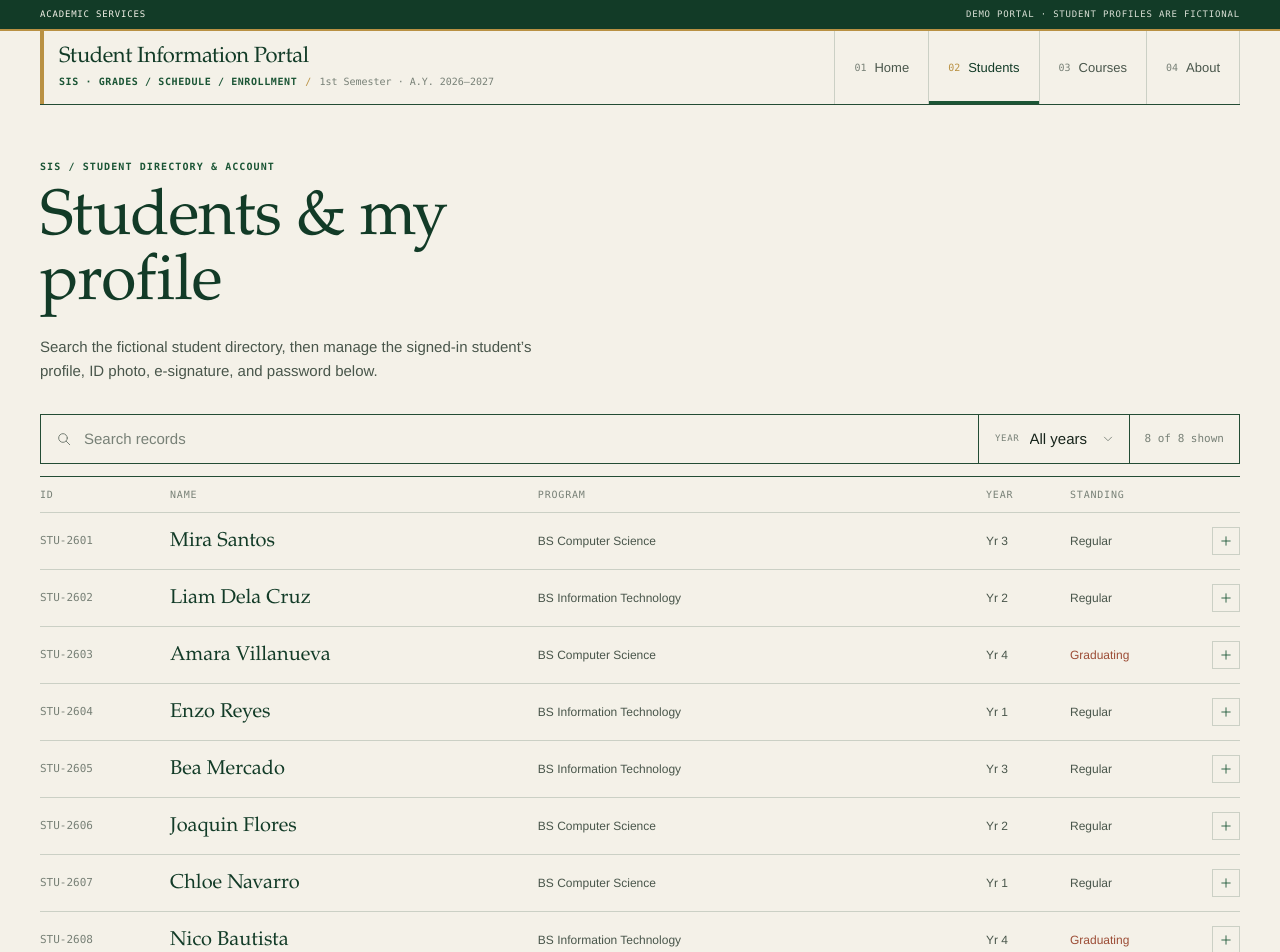
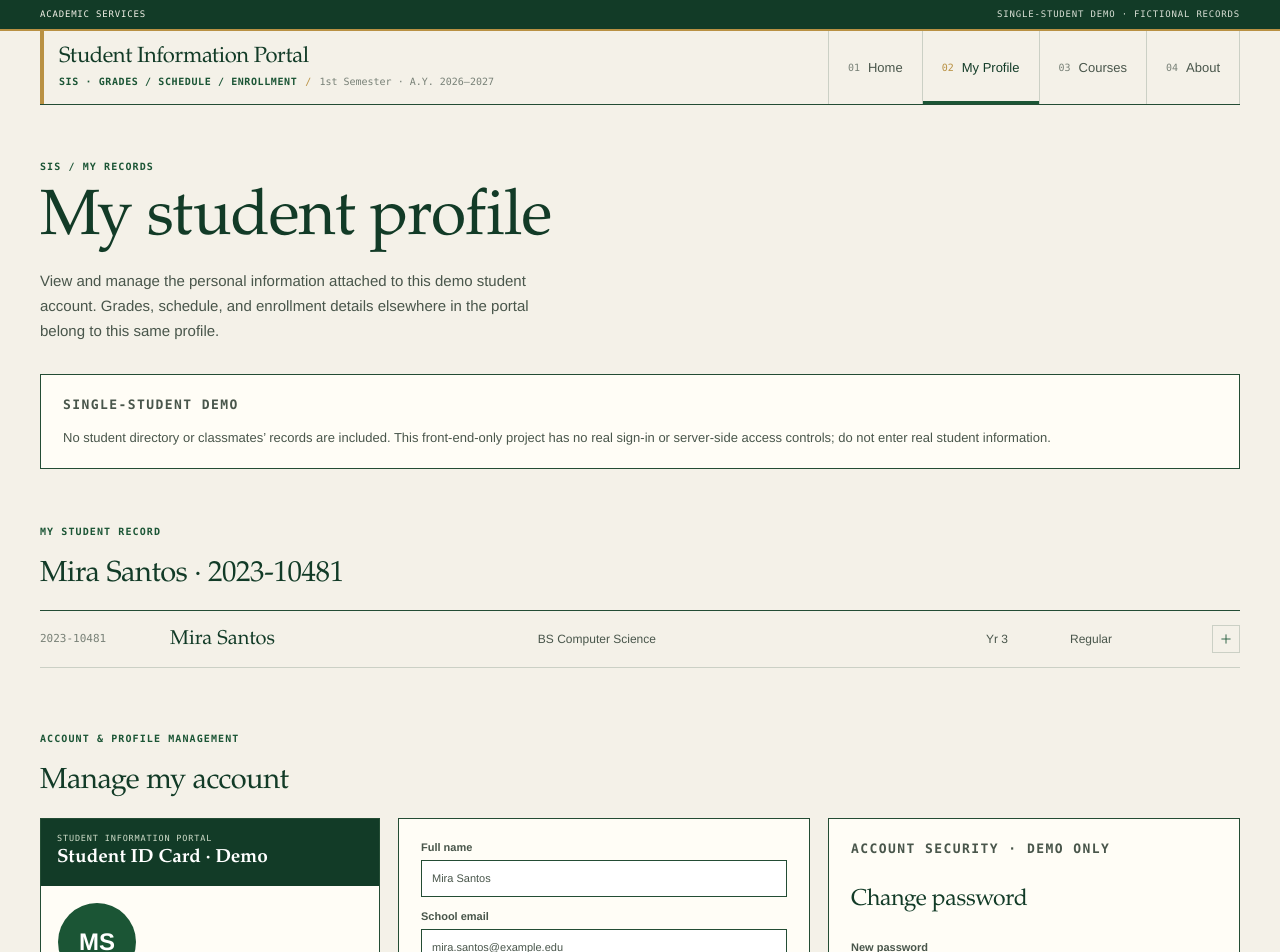
Before and after one commit to aleksisong-ax/DCIT26-Lab2, a React (Vite) app: page /students in a window 1280 px wide. Shown: the top 952 px of the page. Built offline with nearby package versions, Linux system fonts and the light colour scheme.

Commit message:
fix: scope portal to a single student record

```diff
--- a/src/App.jsx
+++ b/src/App.jsx
@@ -20,17 +20,17 @@ function Footer() {
       <div className="container footer-grid">
         <div>
           <p className="footer-title">Student Information Portal</p>
-          <p className="footer-note">A centralized demo portal for grades, schedules, enrollment, and profile management. Student profiles, grades, and schedules are fictional; CEIT entries are a partial reference.</p>
+          <p className="footer-note">A front-end demo for one fictional student’s grades, schedule, enrollment, and profile. It contains no classmates’ records and has no real authentication or server-side privacy controls; do not enter real student data. CEIT entries are a partial reference.</p>
         </div>
         <nav className="footer-nav" aria-label="Footer navigation">
-          <Link to="/students">Students</Link>
+          <Link to="/students">My Profile</Link>
           <Link to="/courses">Courses</Link>
           <Link to="/about">About</Link>
           <a href="/portal-html.html">HTML-only version</a>
         </nav>
         <div className="footer-meta">
           <span>{term.label}</span>
-          <span>FICTIONAL SAMPLE DATA · NOT AN OFFICIAL PORTAL</span>
+          <span>ONE FICTIONAL STUDENT · NO AUTHENTICATION · NOT OFFICIAL</span>
         </div>
       </div>
     </footer>
--- a/src/components/Navbar.jsx
+++ b/src/components/Navbar.jsx
@@ -5,7 +5,7 @@ import { term } from '../data.js';
 
 const links = [
   { label: 'Home', to: '/', end: true },
-  { label: 'Students', to: '/students' },
+  { label: 'My Profile', to: '/students' },
   { label: 'Courses', to: '/courses' },
   { label: 'About', to: '/about' },
 ];
@@ -21,7 +21,7 @@ export default function Navbar() {
       <div className="utility-band">
         <div className="container utility-inner">
           <span>ACADEMIC SERVICES</span>
-          <span>DEMO PORTAL · STUDENT PROFILES ARE FICTIONAL</span>
+          <span>SINGLE-STUDENT DEMO · FICTIONAL RECORDS</span>
         </div>
       </div>
       <div className="container nav-shell">
--- a/src/data.js
+++ b/src/data.js
@@ -139,129 +139,24 @@ export const referenceSources = [
   },
 ];
 
-export const students = [
-  {
-    id: 'STU-2601',
-    name: 'Mira Santos',
-    program: 'BS Computer Science',
-    year: 3,
-    yearLabel: '3rd year',
-    email: 'mira.santos@example.edu',
-    campus: 'Main',
-    adviser: 'Prof. Camille Tan',
-    units: 21,
-    standing: 'Regular',
-    bio: 'Peer mentor for the first-year programming lab. Capstone track: web accessibility tooling.',
-    interests: ['UI design', 'React', 'Mentoring'],
-  },
-  {
-    id: 'STU-2602',
-    name: 'Liam Dela Cruz',
-    program: 'BS Information Technology',
-    year: 2,
-    yearLabel: '2nd year',
-    email: 'liam.delacruz@example.edu',
-    campus: 'Main',
-    adviser: 'Prof. Miguel Flores',
-    units: 18,
-    standing: 'Regular',
-    bio: 'Student assistant at the registrar’s records desk, Tue–Thu afternoons.',
-    interests: ['Databases', 'Figma', 'Volunteering'],
-  },
-  {
-    id: 'STU-2603',
-    name: 'Amara Villanueva',
-    program: 'BS Computer Science',
-    year: 4,
-    yearLabel: '4th year',
-    email: 'amara.villanueva@example.edu',
-    campus: 'Annex B',
-    adviser: 'Prof. Rafael Lim',
-    units: 15,
-    standing: 'Graduating',
-    bio: 'Thesis: bias audits for small classification models. Expected to graduate June 2027.',
-    interests: ['Machine learning', 'Research', 'Chess'],
-  },
-  {
-    id: 'STU-2604',
-    name: 'Enzo Reyes',
-    program: 'BS Information Technology',
-    year: 1,
-    yearLabel: '1st year',
-    email: 'enzo.reyes@example.edu',
-    campus: 'Main',
-    adviser: 'Prof. Ana Rivera',
-    units: 24,
-    standing: 'Regular',
-    bio: 'Entered 1S 2026–27. Member of the robotics interest group.',
-    interests: ['Python', 'Robotics', 'Basketball'],
-  },
-  {
-    id: 'STU-2605',
-    name: 'Bea Mercado',
-    program: 'BS Information Technology',
-    year: 3,
-    yearLabel: '3rd year',
-    email: 'bea.mercado@example.edu',
-    campus: 'Annex A',
-    adviser: 'Prof. Sofia Mendoza',
-    units: 18,
-    standing: 'Regular',
-    bio: 'Editor of the department newsletter. Interested in service design and accessible forms.',
-    interests: ['Service design', 'Accessibility', 'Writing'],
-  },
-  {
-    id: 'STU-2606',
-    name: 'Joaquin Flores',
-    program: 'BS Computer Science',
-    year: 2,
-    yearLabel: '2nd year',
-    email: 'joaquin.flores@example.edu',
-    campus: 'Main',
-    adviser: 'Prof. Rafael Lim',
-    units: 21,
-    standing: 'Regular',
-    bio: 'Maintains the student-run timetable script used by the CS block sections.',
-    interests: ['Algorithms', 'Open source', 'Music'],
-  },
-  {
-    id: 'STU-2607',
-    name: 'Chloe Navarro',
-    program: 'BS Computer Science',
-    year: 1,
-    yearLabel: '1st year',
-    email: 'chloe.navarro@example.edu',
-    campus: 'Main',
-    adviser: 'Prof. Ana Rivera',
-    units: 24,
-    standing: 'Regular',
-    bio: 'Entered 1S 2026–27. Scholarship: Academic Merit (Tier 2).',
-    interests: ['Game development', 'Illustration', 'Statistics'],
-  },
-  {
-    id: 'STU-2608',
-    name: 'Nico Bautista',
-    program: 'BS Information Technology',
-    year: 4,
-    yearLabel: '4th year',
-    email: 'nico.bautista@example.edu',
-    campus: 'Annex B',
-    adviser: 'Prof. Miguel Flores',
-    units: 12,
-    standing: 'Graduating',
-    bio: 'On internship with the campus IT office; completing final 12 units.',
-    interests: ['Networks', 'Cybersecurity', 'Photography'],
-  },
-];
-
-/* ---- SIS demo data: the signed-in student, grades, schedule & enrollment ---- */
+/* ---- SIS demo data: one student's own grades, schedule & enrollment ---- */
 export const MAX_UNITS = 24;
 
+// Single fictional profile for this front-end demonstration. No classmates are bundled.
 export const portalStudent = {
-  ...students[0],
+  id: '2023-10481',
   studentNo: '2023-10481',
+  name: 'Mira Santos',
+  program: 'BS Computer Science',
+  year: 3,
+  yearLabel: '3rd year',
   section: 'BSCS 3-2',
+  email: 'mira.santos@example.edu',
   mobile: '0917 214 8890',
+  campus: 'Main Campus',
+  adviser: 'Prof. Camille Tan',
+  standing: 'Regular',
+  units: 21,
   address: 'Blk 4 Lot 12, Dasmariñas, Cavite',
   guardian: 'Rosa Santos — 0918 552 0147',
   completedUnits: 86,
--- a/src/pages/About.jsx
+++ b/src/pages/About.jsx
@@ -8,7 +8,7 @@ const FEATURES = [
   { title: 'Grades & Academic Records', body: 'View midterm and final grades, semester GWA, transcript summaries, and evaluation results — on the Dashboard’s grades section.' },
   { title: 'Class Schedules', body: 'Check enrolled subjects, days and time, room assignments, and instructor details in a weekly timetable on the Courses page.' },
   { title: 'Enrollment & Registration', body: 'Handle online subject selection with a live 24-unit counter, registration steps, and add/drop requests with an adviser-approval log.' },
-  { title: 'Account & Profile Management', body: 'Update personal information, change your password, upload a student ID photo, and save an e-signature on the Students page.' },
+  { title: 'My Account & Profile', body: 'Review and edit the signed-in demo student’s personal information, ID photo, e-signature, and password check on the My Profile page. No classmates’ profiles are included.' },
 ];
 
 export default function About() {
@@ -105,7 +105,7 @@ git push -u origin no-style`}</pre>
             </li>
           ))}
         </ul>
-        <p className="source-disclaimer">Student profiles, grades, and schedules are fictional demo data. Subject-code entries are a partial reference and do not imply a subject is offered in a particular term.</p>
+        <p className="source-disclaimer">This build contains one fictional student profile and that student’s demo grades, schedule, and enrollment only; it has no directory or classmates’ records. It is front-end-only and does not provide authentication or enforce privacy. Never enter real student data. Subject-code entries are a partial reference and do not imply a subject is offered in a particular term.</p>
       </section>
     </div>
   );
--- a/src/pages/Home.jsx
+++ b/src/pages/Home.jsx
@@ -30,7 +30,7 @@ export default function Home() {
             <a className="button" href="#grades">View my grades <Icon name="arrowRight" size={14} /></a>
             <Link className="link-plain" to="/courses">Manage enrollment <Icon name="arrowUpRight" size={13} /></Link>
           </div>
-          <p className="portal-disclosure"><strong>DEMO ACCOUNT</strong><span>{portalStudent.studentNo} · {portalStudent.program} · {portalStudent.section}. Names, grades, and schedules are fictional sample data.</span></p>
+          <p className="portal-disclosure"><strong>SINGLE-STUDENT DEMO ACCOUNT</strong><span>{portalStudent.studentNo} · {portalStudent.program} · {portalStudent.section}. Only one fictional student record is included. This front-end demo has no real authentication or server-side access controls.</span></p>
         </div>
         <aside className="sis-adviser-card" aria-label="Student summary">
           <span>ACADEMIC ADVISER</span>
@@ -55,7 +55,7 @@ export default function Home() {
         <SectionHeading number="01" title="Grades & academic records" description="Midterm and final grades as posted by instructors. Switch semesters to view earlier evaluation results."
           action={<div className="sis-tabs" role="tablist">{gradeBook.map((book, index) => (<button key={book.sem} type="button" className={index === semIndex ? 'is-selected' : ''} onClick={() => setSemIndex(index)}>{book.sem}</button>))}</div>} />
         <GradeTable rows={rows} />
-        <p className="footnote">Semester GWA: <strong>{fmt(gwa)}</strong> · PH scale 1.00 (highest) to 5.00, passing at 3.00. Final rating is the rounded average of midterm and final grades. Demo grades only — see the Courses page for enrollment and the Students page for profile management.</p>
+        <p className="footnote">Semester GWA: <strong>{fmt(gwa)}</strong> · PH scale 1.00 (highest) to 5.00, passing at 3.00. Final rating is the rounded average of midterm and final grades. Demo grades only — see Courses for enrollment and My Profile for account management.</p>
       </section>
 
       <section className="container section-block">
--- a/src/pages/NotFound.jsx
+++ b/src/pages/NotFound.jsx
@@ -6,7 +6,7 @@ export default function NotFound() {
     <section className="container page-head not-found">
       <p className="kicker">Error 404</p>
       <h1>No page at this address.</h1>
-      <p className="page-standfirst">The portal has four pages: Home, Students, Courses, and About. Check the address or start from the front page.</p>
+      <p className="page-standfirst">The portal has four pages: Home, My Profile, Courses, and About. Check the address or start from the front page.</p>
       <Link className="button" to="/">Front page <Icon name="arrowRight" size={14} /></Link>
     </section>
   );
--- a/src/pages/Students.jsx
+++ b/src/pages/Students.jsx
@@ -1,25 +1,17 @@
-import { useMemo, useRef, useState } from 'react';
-import Icon from '../components/Icon.jsx';
+import { useRef, useState } from 'react';
 import StudentCard from '../components/StudentCard.jsx';
-import { portalStudent, students } from '../data.js';
+import { portalStudent } from '../data.js';
 
-const yearOptions = [
-  { value: 'all', label: 'All years' },
-  { value: '1', label: '1st year' },
-  { value: '2', label: '2nd year' },
-  { value: '3', label: '3rd year' },
-  { value: '4', label: '4th year' },
-];
 const initials = (name) => name.split(' ').map((word) => word[0]).slice(0, 2).join('').toUpperCase();
 
-// Students page = directory + account & profile management for the signed-in student.
+// The /students route is the current student's own profile, never a directory.
 export default function Students() {
-  const [query, setQuery] = useState('');
-  const [year, setYear] = useState('all');
-
   const [profile, setProfile] = useState({
-    name: portalStudent.name, email: portalStudent.email, mobile: portalStudent.mobile,
-    address: portalStudent.address, guardian: portalStudent.guardian,
+    name: portalStudent.name,
+    email: portalStudent.email,
+    mobile: portalStudent.mobile,
+    address: portalStudent.address,
+    guardian: portalStudent.guardian,
   });
   const [photo, setPhoto] = useState(null);
   const [signature, setSignature] = useState(null);
@@ -29,16 +21,6 @@ export default function Students() {
   const [pwMessage, setPwMessage] = useState('');
   const canvasRef = useRef(null);
   const drawing = useRef(false);
-
-  const filtered = useMemo(() => {
-    const q = query.trim().toLowerCase();
-    return students.filter((student) => {
-      const matchesYear = year === 'all' || String(student.year) === year;
-      const text = [student.name, student.program, student.yearLabel, student.id, student.adviser, student.campus, ...student.interests].join(' ').toLowerCase();
-      return matchesYear && (!q || text.includes(q));
-    });
-  }, [query, year]);
-  const clear = () => { setQuery(''); setYear('all'); };
 
   const onPhoto = (event) => {
     const file = event.target.files && event.target.files[0];
@@ -52,71 +34,79 @@ export default function Students() {
     const point = event.touches ? event.touches[0] : event;
     return { x: (point.clientX - rect.left) * (canvasRef.current.width / rect.width), y: (point.clientY - rect.top) * (canvasRef.current.height / rect.height) };
   };
-  const drawStart = (event) => { drawing.current = true; const ctx = canvasRef.current.getContext('2d'); const p = canvasPos(event); ctx.beginPath(); ctx.moveTo(p.x, p.y); event.preventDefault(); };
-  const drawMove = (event) => { if (!drawing.current) return; const ctx = canvasRef.current.getContext('2d'); const p = canvasPos(event); ctx.lineWidth = 2.2; ctx.lineCap = 'round'; ctx.strokeStyle = '#17241b'; ctx.lineTo(p.x, p.y); ctx.stroke(); event.preventDefault(); };
+  const drawStart = (event) => {
+    drawing.current = true;
+    const ctx = canvasRef.current.getContext('2d');
+    const point = canvasPos(event);
+    ctx.beginPath();
+    ctx.moveTo(point.x, point.y);
+    event.preventDefault();
+  };
+  const drawMove = (event) => {
+    if (!drawing.current) return;
+    const ctx = canvasRef.current.getContext('2d');
+    const point = canvasPos(event);
+    ctx.lineWidth = 2.2;
+    ctx.lineCap = 'round';
+    ctx.strokeStyle = '#17241b';
+    ctx.lineTo(point.x, point.y);
+    ctx.stroke();
+    event.preventDefault();
+  };
   const drawEnd = () => { drawing.current = false; };
   const saveProfile = (event) => {
     event.preventDefault();
     if (canvasRef.current) setSignature(canvasRef.current.toDataURL('image/png'));
-    setSaved(`Profile saved for ${profile.name}. ID photo and e-signature ${photo ? 'are' : 'will be'} attached to the student ID record. (Demo — saved in this page only.)`);
+    setSaved(`Profile saved for ${profile.name}. This front-end demo keeps the change in this page only.`);
   };
   const changePassword = (event) => {
     event.preventDefault();
-    setPwMessage(password.length >= 8 && password === confirm ? 'Password updated. Use it on your next sign-in. (Demo only.)' : 'Passwords must match and be at least 8 characters.');
+    setPwMessage(password.length >= 8 && password === confirm
+      ? 'Password check passed in this demo only. No password was stored or sent.'
+      : 'Passwords must match and be at least 8 characters.');
     if (password.length >= 8 && password === confirm) { setPassword(''); setConfirm(''); }
   };
   const pwScore = [password.length >= 8, /[A-Z]/.test(password) && /[a-z]/.test(password), /\d/.test(password), /[^A-Za-z0-9]/.test(password)].filter(Boolean).length;
+  const displayStudent = { ...portalStudent, ...profile };
 
   return (
     <div className="page">
       <header className="container page-head">
-        <p className="kicker">SIS / student directory & account</p>
-        <h1>Students & my profile</h1>
-        <p className="page-standfirst">Search the fictional student directory, then manage the signed-in student’s profile, ID photo, e-signature, and password below.</p>
+        <p className="kicker">SIS / my records</p>
+        <h1>My student profile</h1>
+        <p className="page-standfirst">View and manage the personal information attached to this demo student account. Grades, schedule, and enrollment details elsewhere in the portal belong to this same profile.</p>
       </header>
 
-      <section className="container">
-        <div className="toolbar">
-          <label className="search-field">
-            <Icon name="search" size={16} /><span className="visually-hidden">Search students</span>
-            <input type="search" placeholder="Search records" value={query} onChange={(event) => setQuery(event.target.value)} />
-            {query && <button className="clear-search" type="button" onClick={() => setQuery('')} aria-label="Clear search"><Icon name="close" size={14} /></button>}
-          </label>
-          <label className="filter-select">
-            <span className="filter-label">Year</span>
-            <select value={year} onChange={(event) => setYear(event.target.value)}>
-              {yearOptions.map((option) => <option value={option.value} key={option.value}>{option.label}</option>)}
-            </select>
-            <Icon name="chevronDown" size={14} />
-          </label>
-          <p className="results" aria-live="polite">{filtered.length} of {students.length} shown{(query || year !== 'all') && <> · <button className="text-button" type="button" onClick={clear}>Clear</button></>}</p>
+      <aside className="container" aria-label="Privacy scope">
+        <div className="sis-panel">
+          <p className="kicker">Single-student demo</p>
+          <p>No student directory or classmates’ records are included. This front-end-only project has no real sign-in or server-side access controls; do not enter real student information.</p>
         </div>
+      </aside>
 
-        {filtered.length > 0 ? (
-          <div className="ledger">
-            <div className="ledger-head" aria-hidden="true"><span>ID</span><span>Name</span><span>Program</span><span>Year</span><span>Standing</span><span /></div>
-            {filtered.map((student) => <StudentCard key={student.id} student={student} />)}
-          </div>
-        ) : (
-          <div className="empty"><p>No records match “{query}”.</p><button className="text-button" type="button" onClick={clear}>Reset filters</button></div>
-        )}
+      <section className="container section-block" aria-labelledby="my-record-heading">
+        <p className="kicker">My student record</p>
+        <h2 className="sis-profile-title" id="my-record-heading">{profile.name} · {portalStudent.studentNo}</h2>
+        <div className="ledger">
+          <StudentCard student={displayStudent} />
+        </div>
       </section>
 
-      <section className="container section-block">
-        <p className="kicker">Account & profile management</p>
-        <h2 className="sis-profile-title">My student profile — {portalStudent.studentNo}</h2>
+      <section className="container section-block" aria-labelledby="profile-management-heading">
+        <p className="kicker">Account &amp; profile management</p>
+        <h2 className="sis-profile-title" id="profile-management-heading">Manage my account</h2>
         <div className="sis-profile-grid">
           <article className="sis-idcard" aria-label="Student ID card preview">
-            <div className="sis-idcard-top"><span>STUDENT INFORMATION PORTAL</span><strong>Student ID Card</strong></div>
+            <div className="sis-idcard-top"><span>STUDENT INFORMATION PORTAL</span><strong>Student ID Card · Demo</strong></div>
             <div className="sis-idcard-body">
-              <span className="sis-avatar">{photo ? <img src={photo} alt="Uploaded student ID" /> : initials(profile.name)}</span>
+              <span className="sis-avatar">{photo ? <img src={photo} alt="Your uploaded student ID" /> : initials(profile.name)}</span>
               <dl>
                 <div><dt>Name</dt><dd>{profile.name}</dd></div>
                 <div><dt>Student no.</dt><dd>{portalStudent.studentNo}</dd></div>
                 <div><dt>Program</dt><dd>{portalStudent.program} · {portalStudent.section}</dd></div>
                 <div><dt>Valid for</dt><dd>1st Sem · A.Y. 2026–2027</dd></div>
               </dl>
-              {signature && <img className="sis-sig-preview" src={signature} alt="Saved e-signature" />}
+              {signature && <img className="sis-sig-preview" src={signature} alt="Your saved e-signature" />}
             </div>
           </article>
 
@@ -126,32 +116,32 @@ export default function Students() {
             <label>Mobile number<input type="tel" value={profile.mobile} onChange={(e) => setProfile({ ...profile, mobile: e.target.value })} /></label>
             <label>Home address<textarea rows="2" value={profile.address} onChange={(e) => setProfile({ ...profile, address: e.target.value })} /></label>
             <label>Guardian / emergency contact<input type="text" value={profile.guardian} onChange={(e) => setProfile({ ...profile, guardian: e.target.value })} /></label>
-            <label>Student ID photo<input type="file" accept="image/*" onChange={onPhoto} /><small>Upload a photo for your student ID. Demo only — it stays in this browser page.</small></label>
+            <label>Student ID photo<input type="file" accept="image/*" onChange={onPhoto} /><small>Demo only — this preview stays in this browser page.</small></label>
             <label>E-signature
               <canvas ref={canvasRef} className="sis-sig-pad" width="520" height="180"
                 onMouseDown={drawStart} onMouseMove={drawMove} onMouseUp={drawEnd} onMouseLeave={drawEnd}
                 onTouchStart={drawStart} onTouchMove={drawMove} onTouchEnd={drawEnd} />
-              <small>Draw with mouse or touch, then save.</small>
+              <small>Draw your signature, then save this page’s demo profile.</small>
             </label>
-            <button className="button" type="submit">Save profile changes</button>
+            <button className="button" type="submit">Save my profile</button>
             {saved && <p className="sis-notice" role="status">{saved}</p>}
           </form>
 
           <form className="sis-panel sis-form" onSubmit={changePassword}>
-            <p className="kicker">Account security</p>
+            <p className="kicker">Account security · demo only</p>
             <h2>Change password</h2>
             <label>New password<input type="password" value={password} onChange={(e) => setPassword(e.target.value)} minLength="8" placeholder="At least 8 characters" /></label>
             <div className="sis-strength"><i style={{ width: `${pwScore * 25}%` }} /></div>
             <small>{['Too weak', 'Fair', 'Good', 'Strong'][Math.max(0, pwScore - 1)] || 'Use letters, numbers, and symbols.'}</small>
             <label>Confirm password<input type="password" value={confirm} onChange={(e) => setConfirm(e.target.value)} /></label>
-            <button className="button" type="submit">Update password</button>
+            <button className="button" type="submit">Check password</button>
             {pwMessage && <p className="sis-notice" role="status">{pwMessage}</p>}
-            <p className="footnote">Notification preferences, ID re-printing, and account recovery are handled at Student Affairs, Window 3.</p>
+            <p className="footnote">No account service is connected; this control does not change a real password.</p>
           </form>
         </div>
       </section>
 
-      <p className="container footnote">Names, IDs, advisers, contact details, and standing labels are fictional. No official student record is shown.</p>
+      <p className="container footnote">All personal and academic details are fictional. This portal is a school project, not an official student system.</p>
     </div>
   );
 }
```
Also changed, not shown: public/portal-html.html (+4 -3 lines), src/components/StudentCard.jsx (+10 -9 lines), 1 other file (tests, documents, lock files or other folders).
